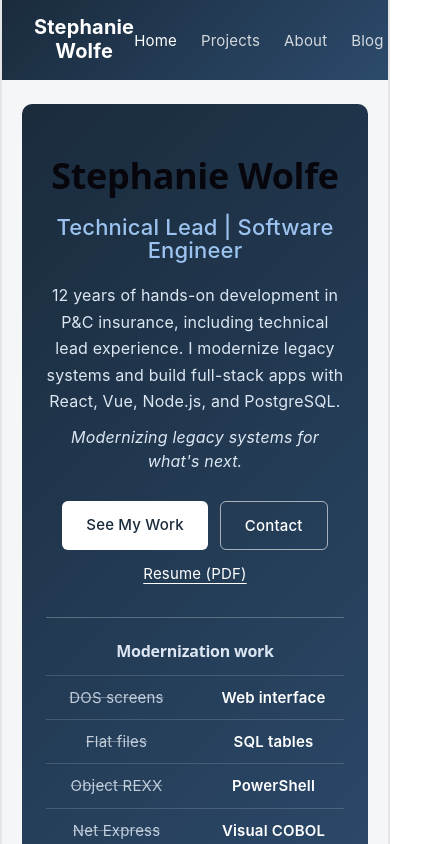
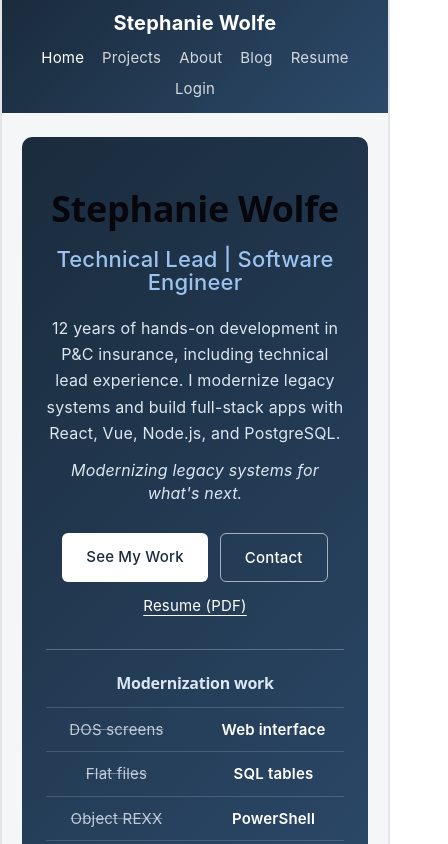
Before and after one commit to StephanieWolfe/wolfe-portfolio, a Vue app: page / in a window 390 px wide. Shown: the top 844 px of the page, 448 px wide, since content can reach past the window. Built offline with nearby package versions, Linux system fonts and the light colour scheme; no server answers.

Commit message:
Add resume link and footer email; make nav mobile-friendly

```diff
--- a/src/App.vue
+++ b/src/App.vue
@@ -9,6 +9,7 @@
         <router-link to="/projects">Projects</router-link>
         <router-link to="/about">About</router-link>
         <router-link to="/blog">Blog</router-link>
+        <a href="/Stephanie-Wolfe-Resume.pdf" target="_blank" rel="noopener noreferrer">Resume</a>
         <router-link v-if="!loggedIn" to="/login" class="nav-login">Login</router-link>
         <button v-if="loggedIn" @click="handleLogout" class="nav-logout">Logout</button>
       </div>
@@ -19,7 +20,7 @@
     </main>
 
     <footer class="footer">
-      <p>© 2026 Stephanie Wolfe · <a href="https://github.com/StephanieWolfe" target="_blank">GitHub</a> · <a href="https://linkedin.com/in/stephanie-wolfe" target="_blank">LinkedIn</a></p>
+      <p>© 2026 Stephanie Wolfe · <a href="mailto:stephymeyers1990@gmail.com">Email</a> · <a href="https://github.com/StephanieWolfe" target="_blank" rel="noopener noreferrer">GitHub</a> · <a href="https://linkedin.com/in/stephanie-wolfe" target="_blank" rel="noopener noreferrer">LinkedIn</a></p>
     </footer>
   </div>
 </template>
@@ -105,8 +106,13 @@ body {
   color: white;
 }
 
+.nav-links a:focus-visible {
+  outline: 2px solid white;
+  outline-offset: 3px;
+}
+
 .nav-login {
-  color: rgba(255, 255, 255, 0.6);
+  color: rgba(255, 255, 255, 0.75);
   font-size: 13px;
 }
 
@@ -122,6 +128,20 @@ body {
 
 .nav-logout:hover {
   background: rgba(255, 255, 255, 0.1);
+}
+
+@media (max-width: 640px) {
+  .navbar {
+    flex-direction: column;
+    gap: 10px;
+    padding: 12px 16px;
+  }
+
+  .nav-links {
+    flex-wrap: wrap;
+    justify-content: center;
+    gap: 8px 18px;
+  }
 }
 
 .main-content {
```
Also changed, not shown: 1 other file (tests, documents, lock files or other folders).
